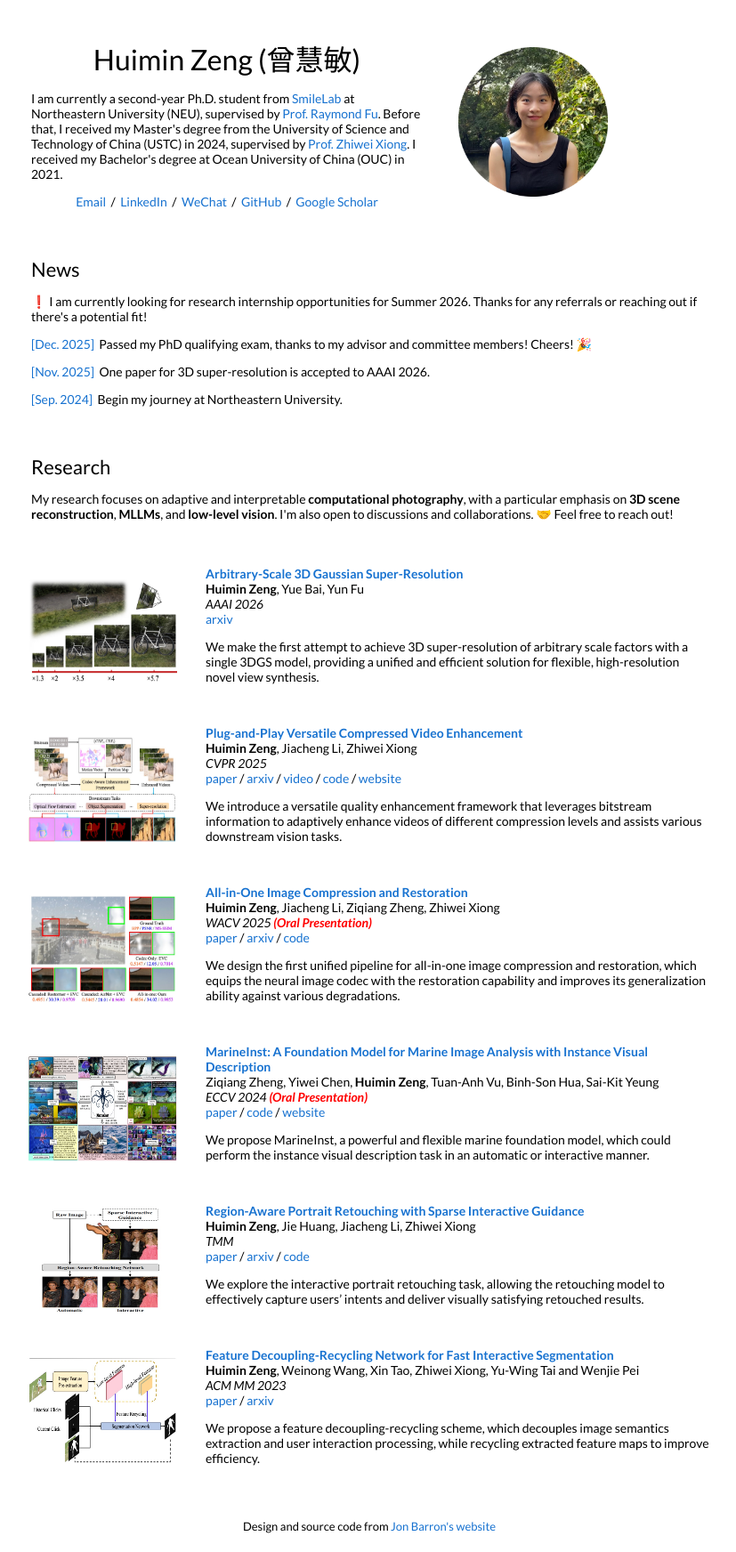
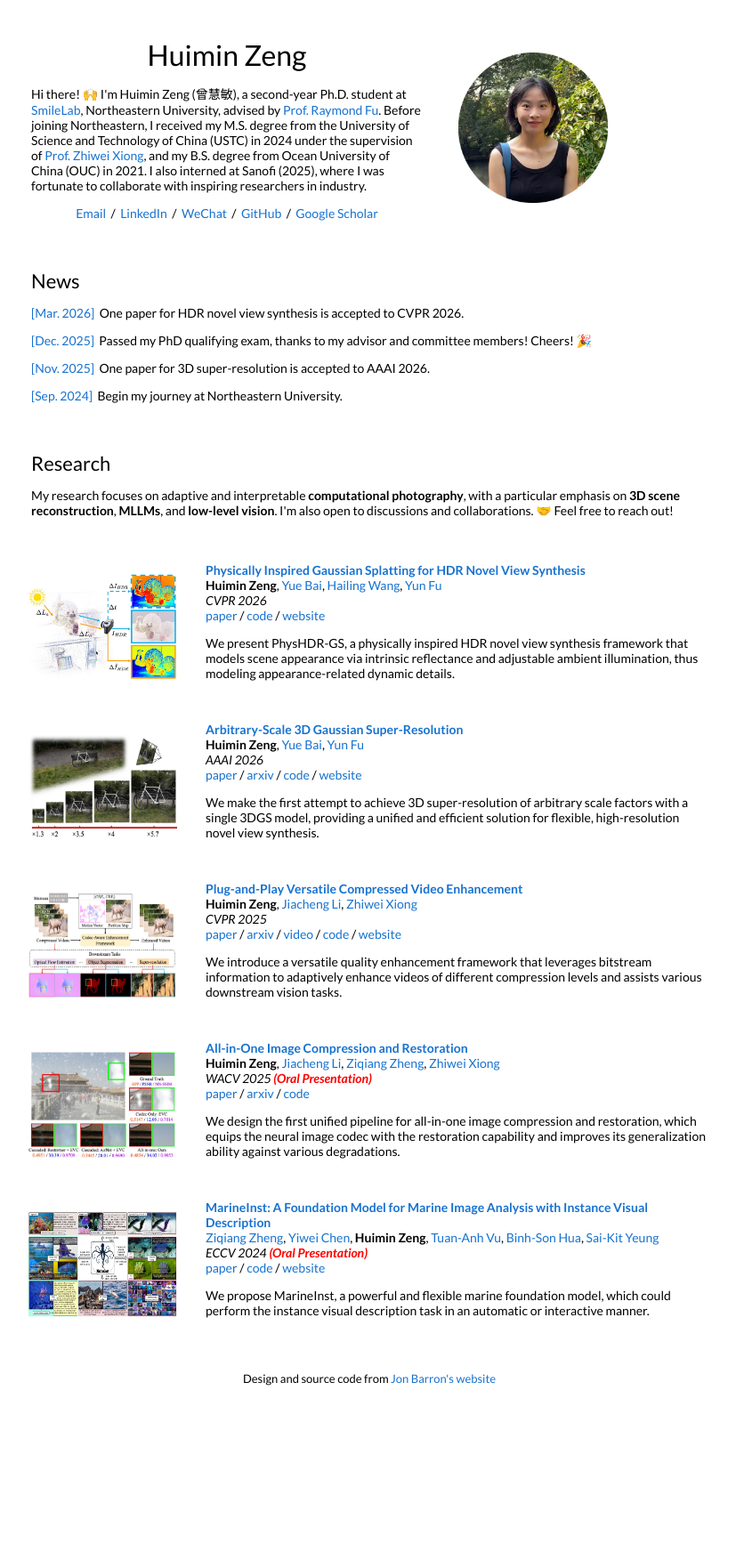
Before and after one commit to huimin-zeng/huimin-zeng.github.io, a Jekyll site: the page built from _posts/2026-03-29-hdrnvs.markdown, in a window 1280 px wide. Shown: the whole page at 89% size, without its empty margins (225-1052 px from the left). Built offline with Jekyll 4.4.1, drawn with Linux system fonts in a browser that asks for light colours; after the commit the page ends 1578 px from its top, so only the background shows below that.

Commit message:
Update site status and HDR NVS project.
Made-with: Cursor

```diff
--- a/_config.yml
+++ b/_config.yml
@@ -3,7 +3,7 @@
 #
 
 # Name of your site (displayed in the header)
-name: Huimin Zeng (曾慧敏)
+name: Huimin Zeng
 
 # Short bio or description (displayed in the header)
 # description: the profile of an engineer, researcher and software developer
--- a/_layouts/default.html
+++ b/_layouts/default.html
@@ -52,8 +52,7 @@
               <h1>
                 {{ site.name }}
               </h1>
-              <p>I am currently a second-year Ph.D. student from <a href="https://web.northeastern.edu/smilelab/">SmileLab</a> at Northeastern University (NEU), supervised by <a href="https://www1.ece.neu.edu/~yunfu">Prof. Raymond Fu</a>. Before that, I received my Master's degree from the University of Science and Technology of China (USTC) in 2024, supervised by <a href="http://staff.ustc.edu.cn/~zwxiong/">Prof. Zhiwei Xiong</a>. I received my Bachelor's degree at Ocean University of China (OUC) in 2021.
-
+             <p>Hi there! 🙌 I'm Huimin Zeng (曾慧敏), a second-year Ph.D. student at <a href="https://web.northeastern.edu/smilelab/">SmileLab</a>, Northeastern University, advised by <a href="https://www1.ece.neu.edu/~yunfu">Prof. Raymond Fu</a>. Before joining Northeastern, I received my M.S. degree from the University of Science and Technology of China (USTC) in 2024 under the supervision of <a href="http://staff.ustc.edu.cn/~zwxiong/">Prof. Zhiwei Xiong</a>, and my B.S. degree from Ocean University of China (OUC) in 2021. I  also interned at Sanofi (2025), where I was fortunate to collaborate with inspiring researchers in industry.   </p>
               <p style="text-align:center">
                 <a href="mailto:zenghuimin1998@gmail.com"><i class="fas fa-fw fa-envelope" aria-hidden="true"></i> Email</a> &nbsp;/&nbsp;
                 <a href="https://www.linkedin.com/in/huimin-zeng-967a542a6"> LinkedIn </a> &nbsp;/&nbsp;
@@ -72,8 +71,12 @@
           <tr>
             <td style="padding:2.5%;width:100%;vertical-align:middle">
               <h2>News</h2>
+              <div style="max-height:18em;overflow-y:auto;overflow-x:hidden;padding-right:10px;-webkit-overflow-scrolling:touch;scrollbar-gutter:stable;">
+              <!-- <p>
+                ❗️ I am currently looking for research internship opportunities for Summer 2026. Thanks for any referrals or reaching out if there's a potential fit!
+              </p> -->
               <p>
-                ❗️ I am currently looking for research internship opportunities for Summer 2026. Thanks for any referrals or reaching out if there's a potential fit!
+                <span style="color:#1772d0;">[Mar. 2026]</span>&nbsp;&nbsp;One paper for HDR novel view synthesis is accepted to CVPR 2026.
               </p>
               <p>
                 <span style="color:#1772d0;">[Dec. 2025]</span>&nbsp;&nbsp;Passed my PhD qualifying exam, thanks to my advisor and committee members! Cheers! 🎉
@@ -84,6 +87,7 @@
               <p>
                 <span style="color:#1772d0;">[Sep. 2024]</span>&nbsp;&nbsp;Begin my journey at Northeastern University.
               </p>
+              </div>
             </td>
           </tr>
         </table>
@@ -110,7 +114,7 @@
             <td style="padding:2%;width:75%;vertical-align:middle">
               <h3 style="color:#1772d0;font-weight:bold;">{{post.title}}</h3>
               <br>
-              {{post.authors}}
+              <span class="post-authors">{{ post.authors }}</span>
 
               <br>
               <em>{{post.venue}}</em>
--- a/_posts/2024-10-1-marineinst.markdown
+++ b/_posts/2024-10-1-marineinst.markdown
@@ -5,7 +5,7 @@ date:   2024-10-1 22:21:59 +00:00
 image: /images/marineinst.jpg
 categories: research
 author: "Huimin Zeng"
-authors: "Ziqiang Zheng, Yiwei Chen, <strong>Huimin Zeng</strong>, Tuan-Anh Vu, Binh-Son Hua, Sai-Kit Yeung"
+authors: '<a href="https://zhengziqiang.github.io/">Ziqiang Zheng</a>,&nbsp;<a href="https://scholar.google.com/citations?user=1xsk9rYAAAAJ&hl=zh-CN">Yiwei Chen</a>,&nbsp;<strong>Huimin Zeng</strong>,&nbsp;<a href="https://tuananh1007.github.io/">Tuan-Anh Vu</a>,&nbsp;<a href="https://sonhua.github.io/">Binh-Son Hua</a>,&nbsp;<a href="https://saikit.org/index.html">Sai-Kit Yeung</a>'
 venue: "ECCV 2024 <font color='red'><strong>(Oral Presentation)</strong></font>"
 paper: https://www.ecva.net/papers/eccv_2024/papers_ECCV/papers/00223.pdf
 website: https://marineinst.hkustvgd.com/
--- a/_posts/2025-01-20-allinone.markdown
+++ b/_posts/2025-01-20-allinone.markdown
@@ -5,8 +5,8 @@ date:   2025-01-20 22:21:59 +00:00
 image: /images/allinone.jpg
 categories: research
 author: "Huimin Zeng"
-authors: "<strong>Huimin Zeng</strong>, Jiacheng Li, Ziqiang Zheng, Zhiwei Xiong"
-venue: "WACV 2025 <font color='red'><strong>(Oral Presentation)</strong></font>"
+authors: '<strong>Huimin Zeng</strong>,&nbsp;<a href="https://ddlee-cn.github.io/">Jiacheng Li</a>,&nbsp;<a href="https://zhengziqiang.github.io/">Ziqiang Zheng</a>,&nbsp;<a href="https://staff.ustc.edu.cn/~zwxiong/">Zhiwei Xiong</a>'
+venue: 'WACV 2025 <font color="red"><strong>(Oral Presentation)</strong></font>'
 paper: https://openaccess.thecvf.com/content/WACV2025/html/Zeng_All-in-One_Image_Compression_and_Restoration_WACV_2025_paper.html
 arxiv: https://arxiv.org/abs/2502.03649
 code: https://github.com/ZeldaM1/All-in-one
--- a/_posts/2025-04-10-pnp.markdown
+++ b/_posts/2025-04-10-pnp.markdown
@@ -5,7 +5,7 @@ date:   2025-04-10 22:21:59 +00:00
 image: /images/pnp.jpg
 categories: research
 author: "Huimin Zeng"
-authors: "<strong>Huimin Zeng</strong>, Jiacheng Li, Zhiwei Xiong"
+authors: '<strong>Huimin Zeng</strong>,&nbsp;<a href="https://ddlee-cn.github.io/">Jiacheng Li</a>,&nbsp;<a href="https://staff.ustc.edu.cn/~zwxiong/">Zhiwei Xiong</a>'
 venue: "CVPR 2025"
 paper: https://openaccess.thecvf.com/content/CVPR2025/html/Zeng_Plug-and-Play_Versatile_Compressed_Video_Enhancement_CVPR_2025_paper.html
 arxiv: https://arxiv.org/abs/2504.15380
--- a/_posts/2025-08-10-3dasr.markdown
+++ b/_posts/2025-08-10-3dasr.markdown
@@ -5,9 +5,12 @@ date:   2025-08-10 22:21:59 +00:00
 image: /images/3dasr.jpg
 categories: research
 author: "Huimin Zeng"
-authors: "<strong>Huimin Zeng</strong>, Yue Bai, Yun Fu"
+authors: '<strong>Huimin Zeng</strong>,&nbsp;<a href="https://yueb17.github.io/">Yue Bai</a>,&nbsp;<a href="https://www1.ece.neu.edu/~yunfu/">Yun Fu</a>'
 venue: "AAAI 2026"
+paper: https://ojs.aaai.org/index.php/AAAI/article/view/38222
 arxiv: https://www.arxiv.org/abs/2508.16467
+code: https://github.com/huimin-zeng/Arbi-3DGSR
+website: https://huimin-zeng.github.io/3DASR/
 ---
  We make the first attempt to achieve 3D super-resolution
 of arbitrary scale factors with a single 3DGS model, providing a unified and efficient solution for flexible, high-resolution novel view synthesis.
--- /dev/null
+++ b/_posts/2026-03-29-hdrnvs.markdown
@@ -0,0 +1,15 @@
+---
+layout: post
+title:  "Physically Inspired Gaussian Splatting for HDR Novel View Synthesis"
+date:   2026-03-29 22:21:59 +00:00
+image: /images/hdrnvs.jpeg
+categories: research
+author: "Huimin Zeng"
+authors: '<strong>Huimin Zeng</strong>,&nbsp;<a href="https://yueb17.github.io/">Yue Bai</a>,&nbsp;<a href="https://scholar.google.com/citations?user=oKoYjqUAAAAJ&hl=zh-CN">Hailing Wang</a>,&nbsp;<a href="https://www1.ece.neu.edu/~yunfu/">Yun Fu</a>'
+venue: "CVPR 2026"
+# arxiv:
+paper: https://huimin-zeng.github.io/PhysHDR-GS/assets/paper.pdf
+code: https://github.com/ZeldaM1/PhysHDR-GS
+website: https://huimin-zeng.github.io/PhysHDR-GS/
+---
+We present PhysHDR-GS, a physically inspired HDR novel view synthesis framework that models scene appearance via intrinsic reflectance and adjustable ambient illumination, thus modeling appearance-related dynamic details.
```
Also changed, not shown: _old_posts/2023-02-20-intrsam.markdown (added, +14 -0 lines), _old_posts/2023-03-20-region.markdown (added, +14 -0 lines), _posts/2023-02-20-intrsam.markdown (deleted, +0 -14 lines), _posts/2023-03-20-region.markdown (deleted, +0 -14 lines), tn/images/hdrnvs.jpeg (added).
